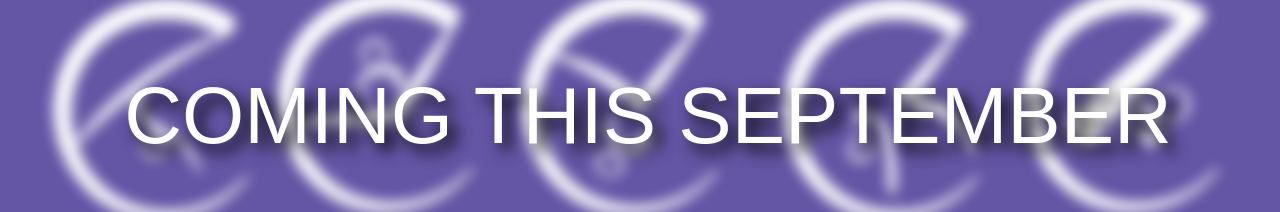
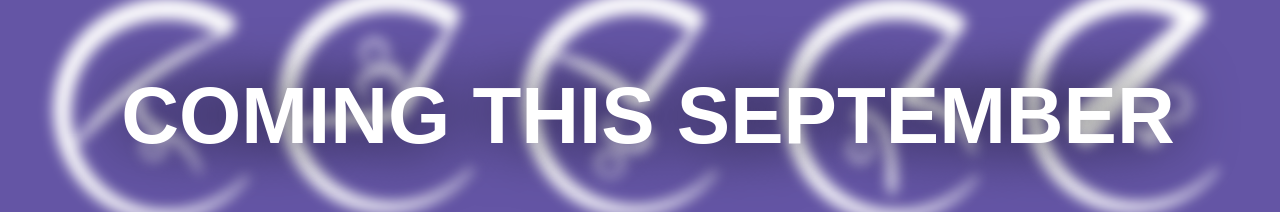
Before and after one commit to LucasKiewek/Custom-Combos-Website, a plain HTML site: page index.html in a window 1280 px wide. Shown: the part 292-504 px from the top of the page. Drawn offline with Linux system fonts and the light colour scheme.

Commit message:
font change

```diff
--- a/style.css
+++ b/style.css
@@ -15,9 +15,10 @@ body {
 #main-text {
   text-align: center;
   color: white;
-  text-shadow: 0.1em 0.1em 0.2em black;
+  text-shadow: 0em 0em 0.8em black;
   font-size: 5em;
-  font-family: sans-serif;
+  font-weight: bold;
+  font-family: "Arial";
 }
 
 @keyframes infiniteScrollBg {
```
